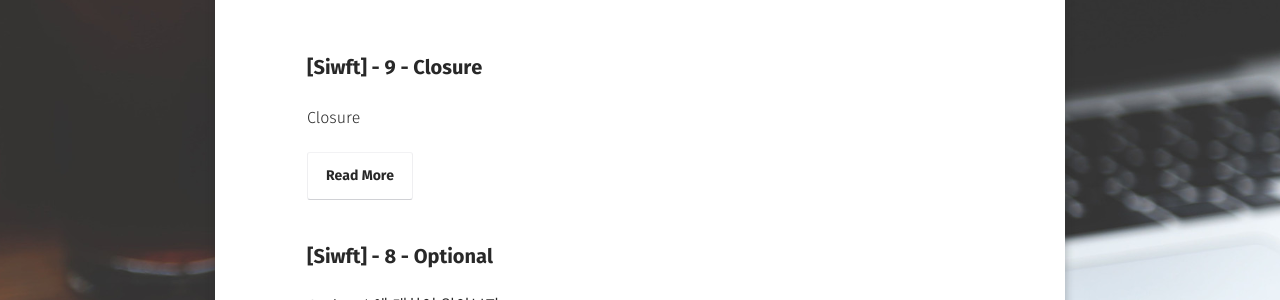
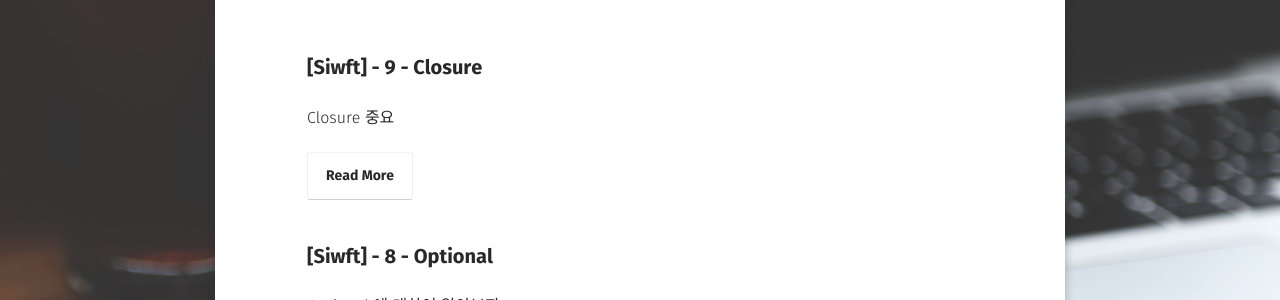
Before and after one commit to Gunwoos/Gunwoos.github.io, a Jekyll site: the page built from posts/index.md, in a window 1280 px wide and 900 px high. Shown: the part 250-550 px from the top of the window. Built offline with Jekyll 4.4.1, drawn with Linux system fonts in a browser that asks for light colours; some web fonts are replaced.

Commit message:
Update 2018-10-12-swift09.md

```diff
--- a/_posts/2018-10-12-swift09.md
+++ b/_posts/2018-10-12-swift09.md
@@ -2,10 +2,7 @@
 layout: post
 title:  "[Siwft] - 9 - Closure "
 date:   2018-10-12
-excerpt: "Closure"
-sitemap:
-changefreq: daily
-priority: 1.0
+excerpt: "Closure 중요"
 tag:
 - swift
 - playground
```
